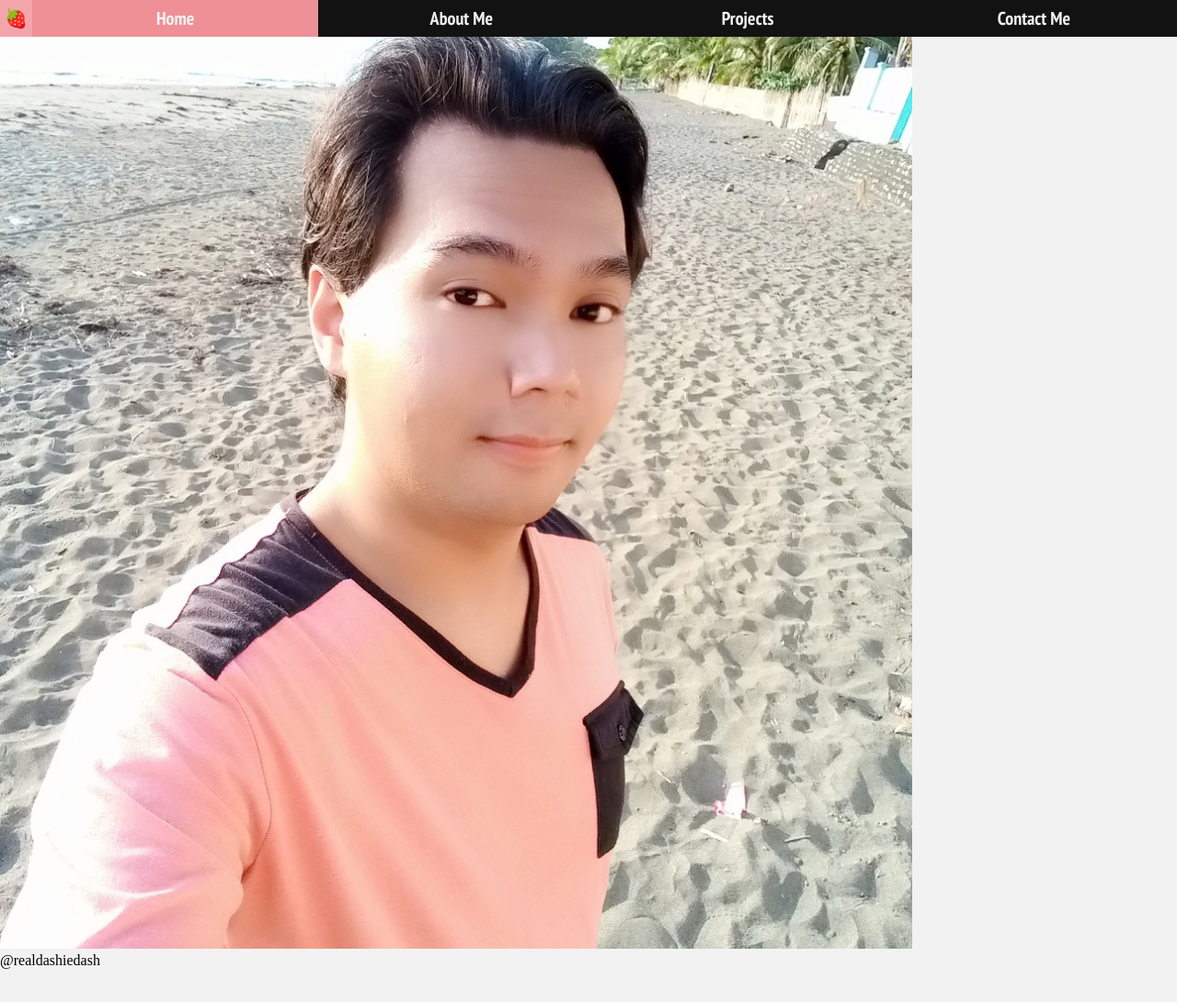
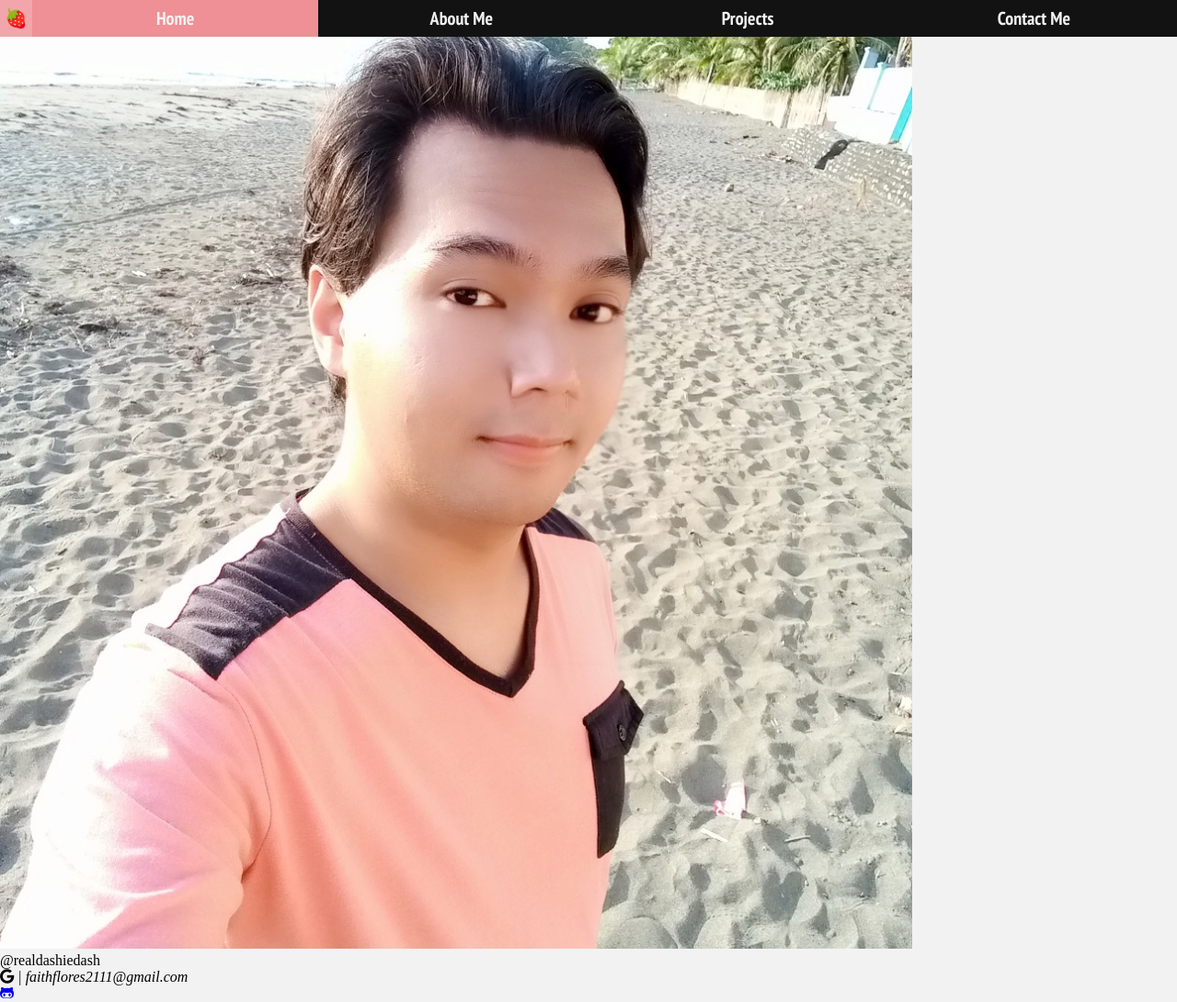
Before and after one commit to dashiedash/personal-portfolio, a plain HTML site: page index.html in a window 1280 px wide. Shown: the whole page at 92% size. Before the commit the page ends 1054 px from the top, so only its background shows below. Drawn offline with Linux system fonts and the light colour scheme.

Commit message:
Add contact information.

```diff
--- a/index.html
+++ b/index.html
@@ -64,6 +64,15 @@
          <div class="banner">
             <img src="resources/img/jpeg/pfp.JPG" />
             <p class="user-tag">@realdashiedash</p>
+            <address>
+               <p class="gmail">
+                  <i class="fa-brands fa-google"></i> |
+                  faithflores2111@gmail.com
+               </p>
+               <a href="https://github.com/dashiedash" target="_blank">
+                  <i class="fa-brands fa-github-alt"></i>
+               </a>
+            </address>
          </div>
       </header>
       <main></main>
--- a/resources/styles/main_styles.css
+++ b/resources/styles/main_styles.css
@@ -76,4 +76,5 @@ nav li a:hover {
 
 /* Banner */
 
+
 /* Header - End */
```
